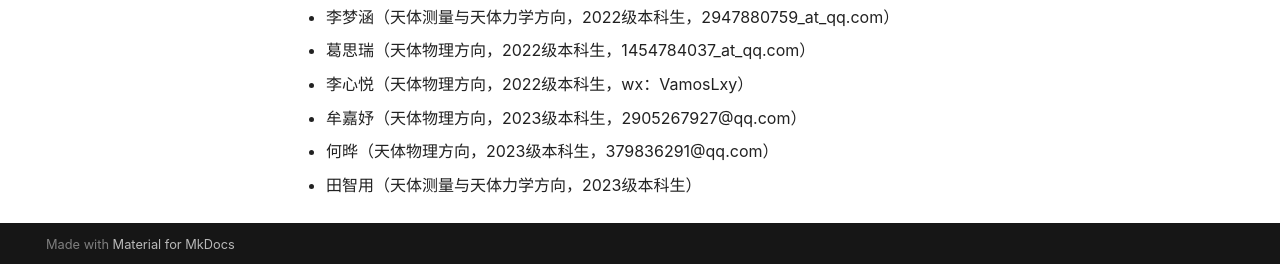
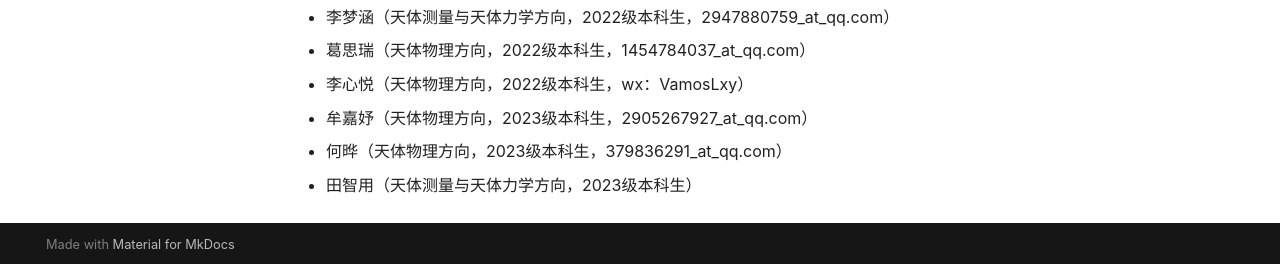
Before and after one commit to nju-astronomy/NJU-ASA, an MkDocs documentation site: the page built from docs/authors.md, in a window 1280 px wide and 1304 px high. Shown: the part 1037-1301 px from the top of the window. Built offline with MkDocs 1.6.1 and Material for MkDocs 9.7.7, drawn with Linux system fonts in a browser that asks for light colours; some web fonts are replaced.

```diff
--- a/docs/authors.md
+++ b/docs/authors.md
@@ -26,6 +26,6 @@
 - 李梦涵（天体测量与天体力学方向，2022级本科生，2947880759_at_qq.com）
 - 葛思瑞（天体物理方向，2022级本科生，1454784037_at_qq.com）
 - 李心悦（天体物理方向，2022级本科生，wx：VamosLxy）
-- 牟嘉妤（天体物理方向，2023级本科生，2905267927@qq.com）
-- 何晔（天体物理方向，2023级本科生，379836291@qq.com）
+- 牟嘉妤（天体物理方向，2023级本科生，2905267927_at_qq.com）
+- 何晔（天体物理方向，2023级本科生，379836291_at_qq.com）
 - 田智用（天体测量与天体力学方向，2023级本科生）
```
